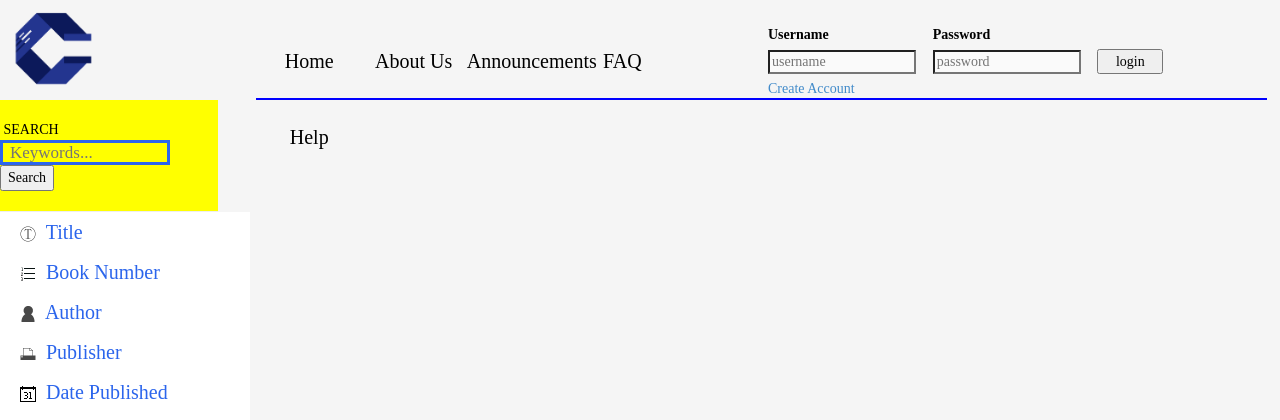
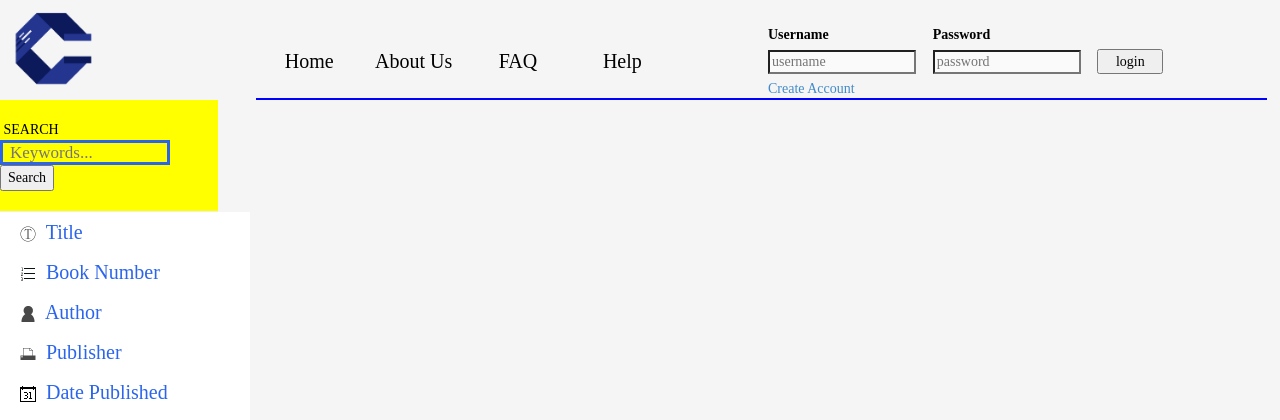
Before and after one commit to BuracayBeach/myfirstrepo, a CodeIgniter app: page /myfirstrepo/index.php/home/faq in a window 1280 px wide. Shown: the top 420 px of the page. Run offline with CodeIgniter, Linux system fonts and the light colour scheme.

Commit message:
- removed announcements link

```diff
--- a/application/views/header.php
+++ b/application/views/header.php
@@ -24,7 +24,6 @@
 	<div id="menulinks">
 		<a href="ihome">Home</a>
 		<a href="about_us">About Us</a>
-        <a href="announcements">Announcements</a>
         <a href="faq">FAQ</a>
 		<a href="help">Help</a>
 	</div>
```
